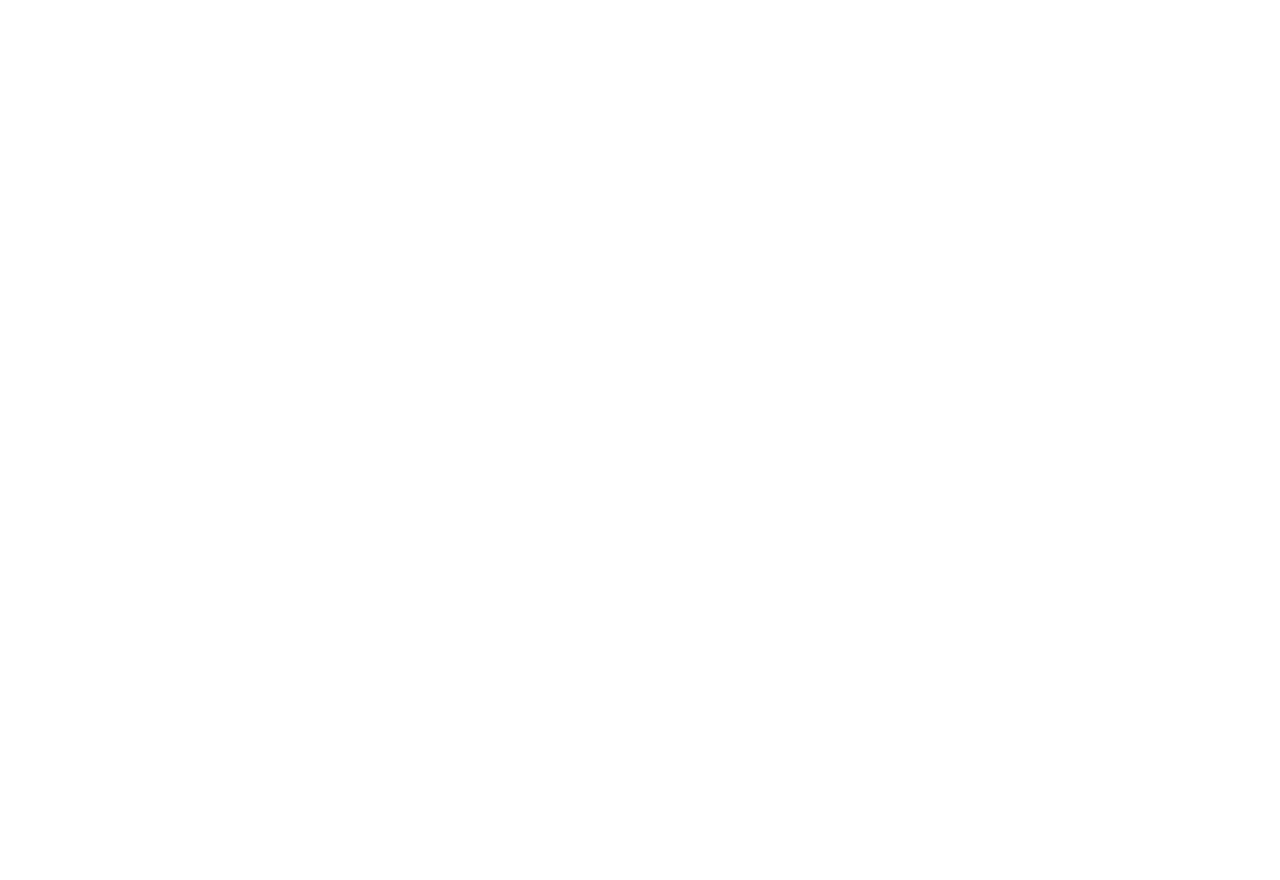
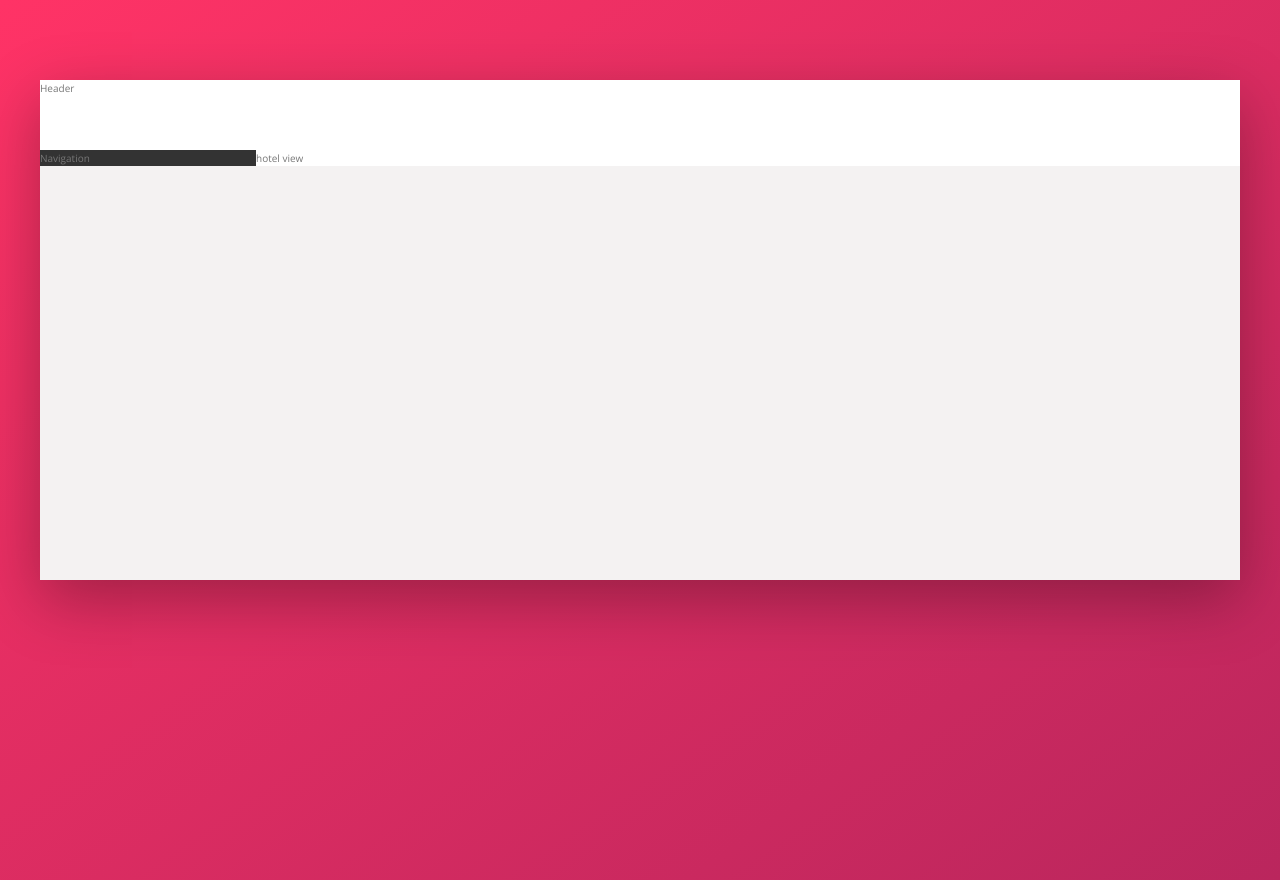
Before and after one commit to TracyZUMBU/hotel_project, a website: page index.html in a window 1280 px wide. Before the commit the page ends 800 px from the top, so only its background shows below. Drawn offline with nearby package versions, Linux system fonts and the light colour scheme.

Commit message:
set layout

```diff
--- a/index.html
+++ b/index.html
@@ -11,6 +11,18 @@
         <title>trillo &mdash; Your all-in-one booking app</title>
     </head>
     <body>
-
+       <div class="container">
+           <header class="header">
+               Header
+           </header>
+           <div class="content">
+               <nav class="sidebar">
+                   Navigation
+               </nav>
+               <main class="hotel-view">
+                   hotel view
+               </main>
+            </div>
+       </div>
     </body>
 </html>
--- /dev/null
+++ b/sass/_base.scss
@@ -0,0 +1,64 @@
+/*
+COLORS
+
+Primary: #eb2f64
+Primary light: #FF3366
+Primary dark: #BA265D
+
+Grey light 1: #faf9f9
+Grey light 2: #f4f2f2
+Grey light 3: #f0eeee
+Grey light 4: #ccc
+
+Grey dark 1: #333
+Grey dark 2: #777
+Grey dark 3: #999
+
+*/
+
+:root {
+    --color-primary:#eb2f64;
+    --color-primary-light: #FF3366;
+    --color-primary-dark: #BA265D;
+
+    --color-grey-light-2: #f4f2f2;
+    --color-grey-light-1: #faf9f9;
+    --color-grey-light-3: #f0eeee;
+
+    --color-grey-dark-1: #333;
+    --color-grey-dark-2: #777;
+    --color-grey-dark-3: #999;
+
+    --shadow-dark: 0 2rem 6rem rgba(0,0,0,.3);
+
+}
+
+* {
+    margin: 0;
+    padding: 0;
+}
+
+*,
+*::before,
+*::after {
+    box-sizing: inherit;
+}
+
+html{
+    box-sizing: border-box;
+    font-size: 62.5%; //1rem = 10px, 10px/16px = 62.5%
+}
+
+
+body
+{
+    font-family: 'Open sans', sans-serif;
+    font-weight: 400;
+    line-height: 1.6;
+    color: var(--color-grey-dark-2);
+    background-image: linear-gradient(to right bottom, var(--color-primary-light), var(--color-primary-dark));
+    background-size: cover;
+    background-repeat: no-repeat;
+    min-height: 100vh;
+
+}
--- /dev/null
+++ b/sass/_layout.scss
@@ -0,0 +1,32 @@
+.container {
+    max-width: 120rem;
+    margin: 8rem auto;
+    background-color: var(--color-grey-light-2);
+    box-shadow: var(--shadow-dark);
+
+    min-height:50rem ;
+
+
+}
+
+.header {
+    height: 7rem;
+    background-color: #fff;
+    border-bottom: var(--color-grey-light-2) ;
+}
+
+.content {
+    display: flex;
+}
+
+.sidebar {
+    background-color: var(--color-grey-dark-1);
+
+    flex: 0 0 18%;
+}
+
+.hotel-view {
+    background-color: #fff;
+
+    flex:1;
+}
--- a/sass/main.scss
+++ b/sass/main.scss
@@ -1,17 +1,3 @@
-/*
-COLORS
-
-Primary: #eb2f64
-Primary light: #FF3366
-Primary dark: #BA265D
-
-Grey light 1: #faf9f9
-Grey light 2: #f4f2f2
-Grey light 3: #f0eeee
-Grey light 4: #ccc
-
-Grey dark 1: #333
-Grey dark 2: #777
-Grey dark 3: #999
-
-*/
+@import "base";
+@import "component";
+@import "layout";
```
Also changed, not shown: package.json (+4 -6 lines), css/style.css, sass/_component.scss (added), 2 other files.
